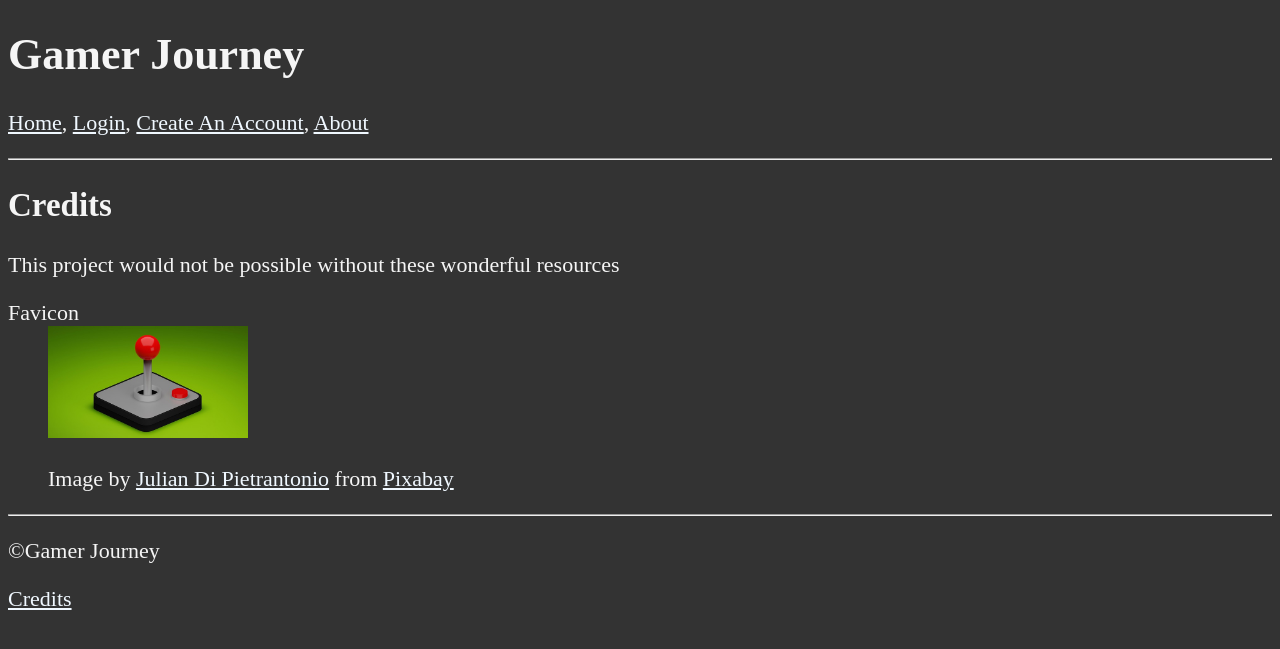
After one commit to gonz1247/gamer-journey, a Django app: page /credits/ in a window 1280 px wide. The commit adds this page. Shown: the top 649 px of the page. Run offline with Django 5.2, Linux system fonts and the light colour scheme.

Commit message:
Set up the index and credits pages for the web app

```diff
--- a/src/gamer_journey/urls.py
+++ b/src/gamer_journey/urls.py
@@ -16,10 +16,11 @@ Including another URLconf
 """
 from django.contrib import admin
 from django.urls import path, include
-from pages.views import index_view
+from pages.views import index_view, credits_view
 
 urlpatterns = [
     path('admin/', admin.site.urls),
     path('', index_view),
     path('home/', index_view),
+    path('credits/', credits_view),
 ]
--- /dev/null
+++ b/src/pages/templates/credits.html
@@ -0,0 +1,31 @@
+<!DOCTYPE html>
+<html lang="en">
+
+{% include "head.html" %}
+
+<body>
+    {% include "header.html" %}
+
+    <hr>
+
+    <main>
+        {% load static %}
+        <h2>Credits</h2>
+        <p>This project would not be possible without these wonderful resources</p>
+        <dl>
+            <dt>Favicon</dt>
+                <dd>
+                    <img src="{% static 'joystick-7426480_640.jpg' %} " alt="favicon image" width="200">
+                    <p>Image by <a href="https://pixabay.com/users/juliandipietrantonio-29412451/?utm_source=link-attribution&utm_medium=referral&utm_campaign=image&utm_content=7426480">Julian Di Pietrantonio</a> from <a href="https://pixabay.com//?utm_source=link-attribution&utm_medium=referral&utm_campaign=image&utm_content=7426480">Pixabay</a><p>
+                </dd>
+        </dl>
+
+    </main>
+
+    <hr>
+
+    {% include 'footer.html' %}
+
+</body>
+
+</html>
--- /dev/null
+++ b/src/pages/templates/footer.html
@@ -0,0 +1,5 @@
+<footer>
+    <!-- TODO: Add a footer for the webpage -->
+    <p>&copy;Gamer Journey</p>
+    <a href="/credits">Credits</a>
+</footer>
--- /dev/null
+++ b/src/pages/templates/head.html
@@ -0,0 +1,9 @@
+{% load static %}
+<head>
+    <meta charset="UTF-8">
+    <meta name="author" content="Gonzo">
+    <meta name="description" content="This is the landing page for the gamer-journey web app">
+    <title>Gamer-Journey</title>
+    <link rel="icon" href="{% static 'joystick-7426480_640.jpg' %}" type="image/x-icon">
+    <link rel="stylesheet" href="{% static 'main.css' %}" type="text/css">
+</head>
--- /dev/null
+++ b/src/pages/templates/header.html
@@ -0,0 +1,17 @@
+<header>
+    <!-- TODO: Add in a header for the webpage -->
+    <h1>Gamer Journey</h1>
+    <nav>
+        <p>
+            <!-- TODO: Add in way to check if a user is logged in or not -->
+            <a href="/">Home</a>,
+            {% if not patron %}
+                <a href="/login">Login</a>,
+                <a href="/create-user">Create An Account</a>,
+            {% else %}
+                <a href="/profile">{{ patron }}</a>,
+            {% endif %}
+            <a href="/about">About</a>
+        </p>
+    </nav>
+</header>
--- a/src/pages/views.py
+++ b/src/pages/views.py
@@ -4,4 +4,10 @@ from django.shortcuts import render
 
 def index_view(request):
     context = {}
+    # TODO: Add logic for logged in users to get page with options, if not get generic welcome page
+    #context = {'patron':'Gonzo'}
     return render(request, "index.html", context)
+
+def credits_view(request):
+    context = {}
+    return render(request, "credits.html", context)
```
Also changed, not shown: src/pages/templates/index.html (+26 -16 lines), src/pages/static/joystick-7426480_640.jpg (added).
